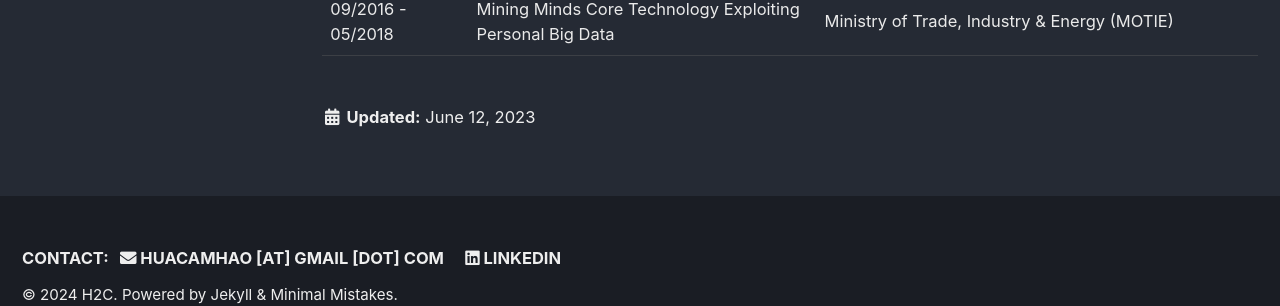
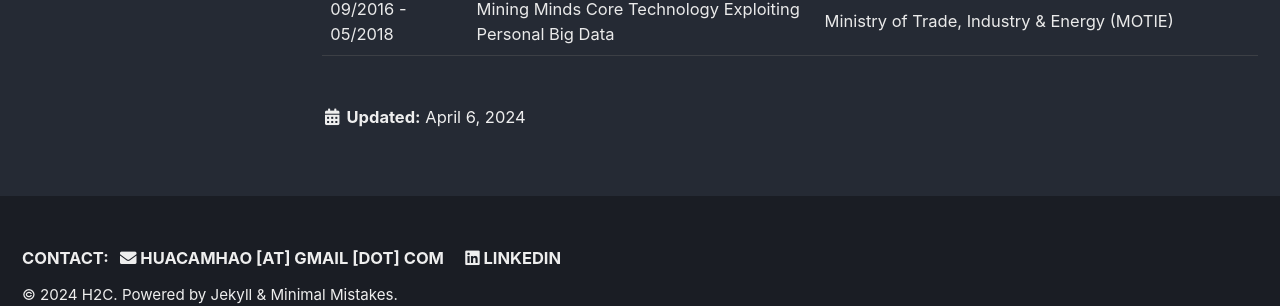
Before and after one commit to camhao168/camhao168.github.io, a Jekyll site: the page built from _pages/work.md, in a window 1280 px wide and 900 px high, scrolled down 563 px. Shown: the part 549-855 px from the top of the window. Built offline with Jekyll 4.4.1, drawn with Linux system fonts in a browser that asks for light colours; cached includes are drawn as plain includes.

Commit message:
Update work.md

```diff
--- a/_pages/work.md
+++ b/_pages/work.md
@@ -4,7 +4,7 @@ permalink: /work/
 toc: false
 toc_sticky: true
 classes: wide
-date: 2023-06-12T19:53:00+00:00
+date: 2024-04-06T22:15:00+00:00
 ---
 
 ## Employment History
```
